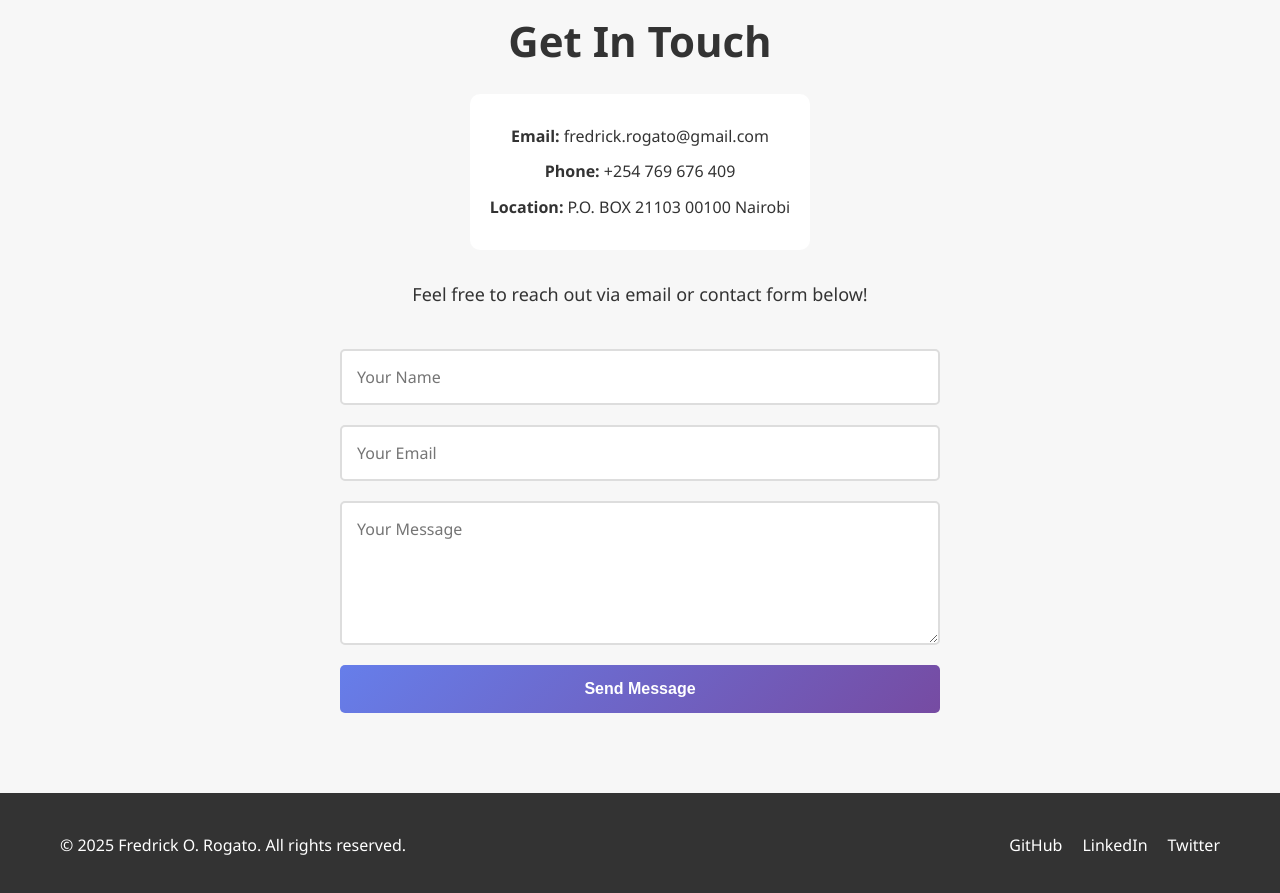
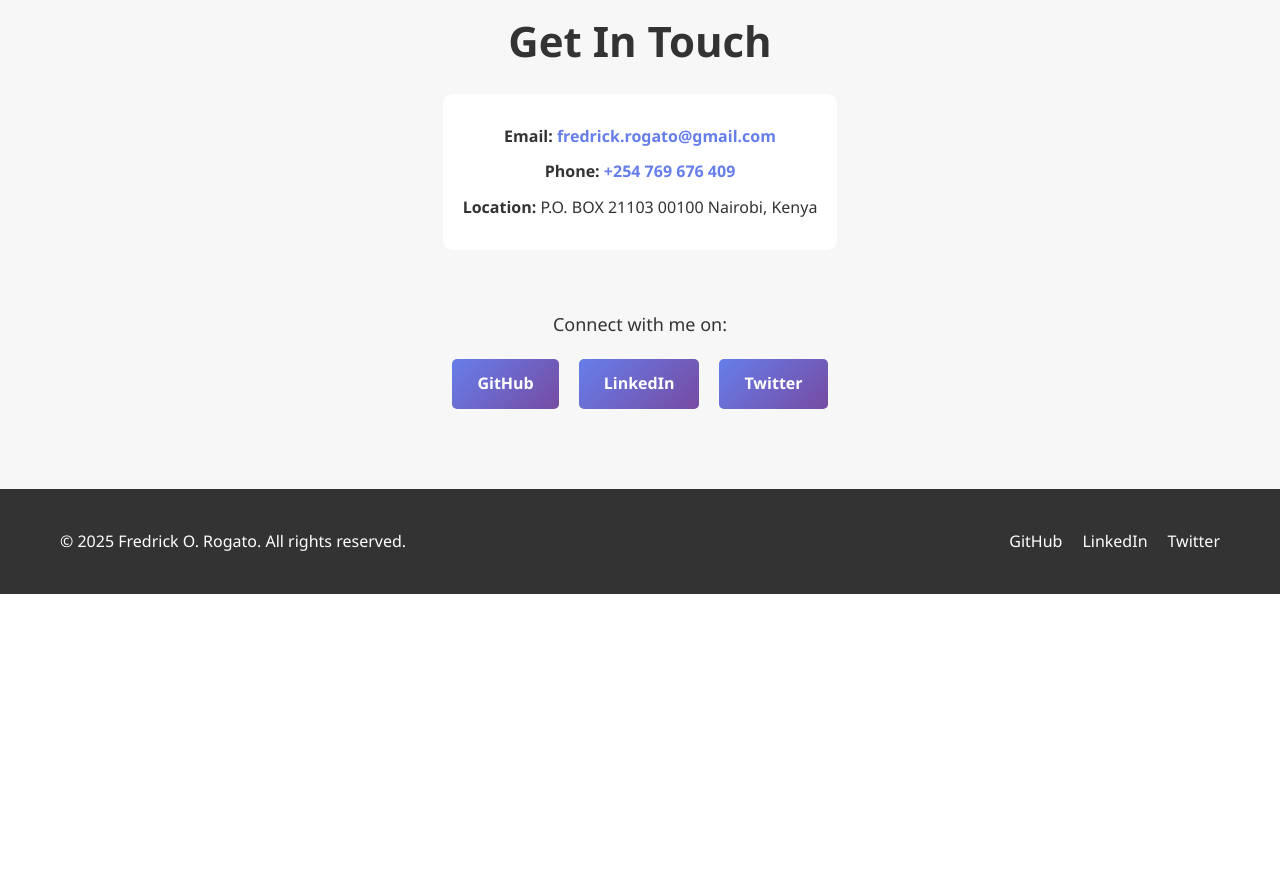
Before and after one commit to frodoBaggins04/frodoBaggins04.github.io, a plain HTML site: page index.html in a window 1280 px wide. Shown: the part 5200-6093 px from the top of the page. After the commit the page ends 5794 px from the top, so only its background shows below. Drawn offline with Linux system fonts and the light colour scheme.

Commit message:
Replacing contact button

```diff
--- a/index.html
+++ b/index.html
@@ -151,7 +151,7 @@
                         <span class="project-year">2025</span>
                     </div>
                     <div class="project-screenshot">
-                        <img src="projects/Screenshot 2025-05-29 035614.png" alt="Bonga Nasi Chat App - Screenshot 1">
+                        <img src="./projects/Screenshot 2025-05-29 035614.png" alt="Bonga Nasi Chat App - Screenshot 1">
                     </div>
                     <p class="project-description">A full-stack real-time messaging platform with user authentication, live chat functionality, online status tracking, and profile management.</p>
                     <div class="tech-stack">
@@ -206,7 +206,7 @@
                         <span class="project-year">2024</span>
                     </div>
                     <div class="project-screenshot">
-                        <img src="projects/Screenshot 2025-05-30 111544.png" alt="Employee Management System - Screenshot">
+                        <img src="./projects/Screenshot 2025-05-30 111544.png" alt="Employee Management System - Screenshot">
                     </div>
                     <p class="project-description">Full-stack CRUD application for managing employee records with admin functionality. Enables admins to create, read, update, and delete employee information efficiently.</p>
                     <div class="tech-stack">
@@ -282,17 +282,18 @@
         <div class="container">
             <h2>Get In Touch</h2>
             <div class="contact-info">
-                <p><strong>Email:</strong> fredrick.rogato@gmail.com</p>
-                <p><strong>Phone:</strong> +254 769 676 409</p>
-                <p><strong>Location:</strong> P.O. BOX 21103 00100 Nairobi</p>
+                <p><strong>Email:</strong> <a href="mailto:fredrick.rogato@gmail.com">fredrick.rogato@gmail.com</a></p>
+                <p><strong>Phone:</strong> <a href="tel:+254769676409">+254 769 676 409</a></p>
+                <p><strong>Location:</strong> P.O. BOX 21103 00100 Nairobi, Kenya</p>
             </div>
-            <p>Feel free to reach out via email or contact form below!</p>
-            <form class="contact-form">
-                <input type="text" placeholder="Your Name" required>
-                <input type="email" placeholder="Your Email" required>
-                <textarea placeholder="Your Message" rows="5" required></textarea>
-                <button type="submit" class="submit-button">Send Message</button>
-            </form>
+            <div class="social-contact">
+                <p>Connect with me on:</p>
+                <div class="contact-links">
+                    <a href="https://github.com/frodoBaggins04" target="_blank">GitHub</a>
+                    <a href="#">LinkedIn</a>
+                    <a href="#">Twitter</a>
+                </div>
+            </div>
         </div>
     </section>
 
--- a/styles.css
+++ b/styles.css
@@ -541,6 +541,49 @@ body {
     color: var(--text-color);
 }
 
+.contact-info a {
+    color: var(--primary-color);
+    text-decoration: none;
+    font-weight: 600;
+    transition: var(--transition);
+}
+
+.contact-info a:hover {
+    color: var(--secondary-color);
+    text-decoration: underline;
+}
+
+.social-contact {
+    margin-top: 30px;
+}
+
+.social-contact p {
+    font-size: 18px;
+    margin-bottom: 20px;
+    color: var(--text-color);
+}
+
+.contact-links {
+    display: flex;
+    gap: 20px;
+    justify-content: center;
+}
+
+.contact-links a {
+    padding: 12px 25px;
+    background: linear-gradient(135deg, var(--primary-color), var(--secondary-color));
+    color: var(--white);
+    text-decoration: none;
+    border-radius: 5px;
+    font-weight: bold;
+    transition: var(--transition);
+}
+
+.contact-links a:hover {
+    transform: translateY(-3px);
+    box-shadow: 0 10px 25px rgba(102, 126, 234, 0.3);
+}
+
 .contact > .container > p {
     margin-bottom: 40px;
     font-size: 18px;
```
